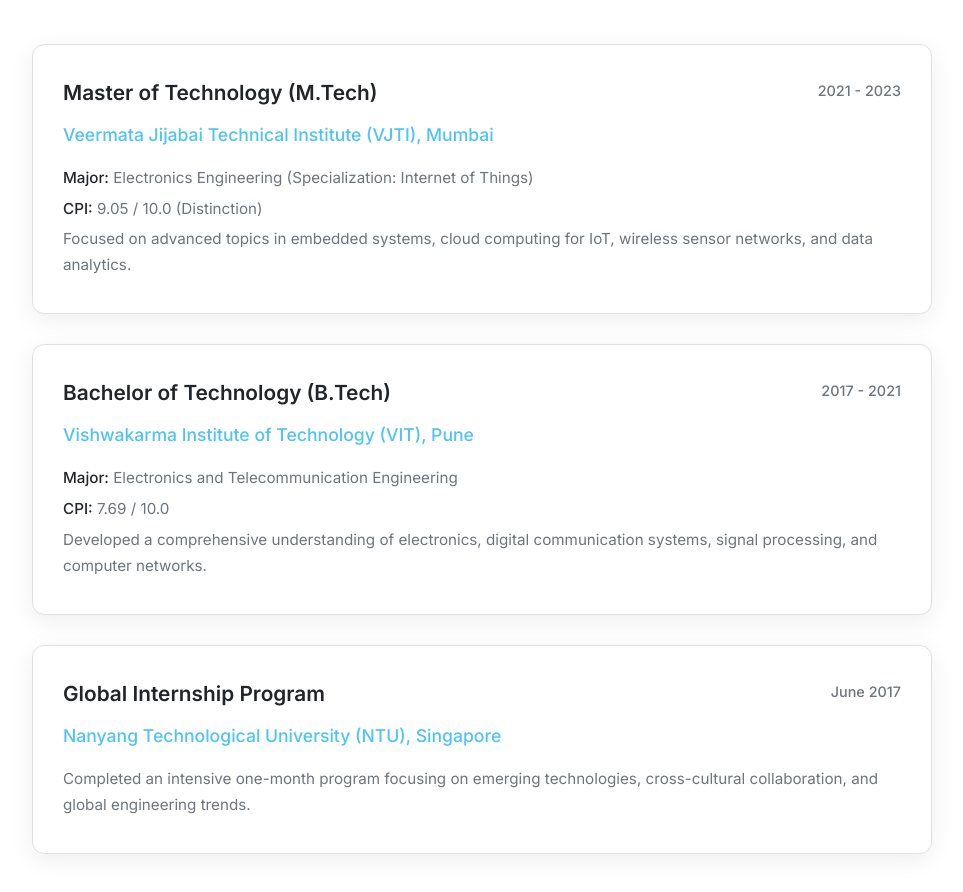
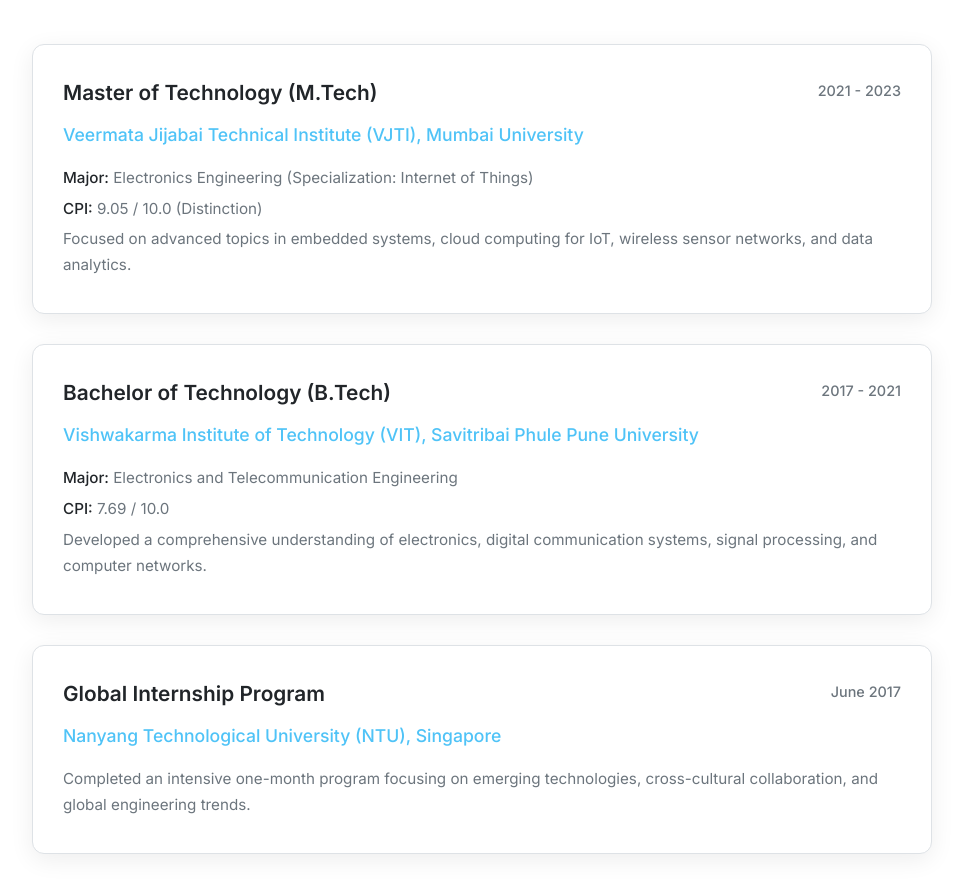
Before and after one commit to stu-a11y/github.io, a plain HTML site: page resume.html in a window 1280 px wide. Shown: the part 2660-3552 px from the top of the page, without its empty margins (158-1121 px from the left). Drawn offline with Linux system fonts and the light colour scheme.

Commit message:
phase-6-resume-update

```diff
--- a/resume.html
+++ b/resume.html
@@ -893,7 +893,7 @@
                             <h3 class="education-title">Master of Technology (M.Tech)</h3>
                             <p class="education-date">2021 - 2023</p>
                         </div>
-                        <p class="education-institution">Veermata Jijabai Technical Institute (VJTI), Mumbai</p>
+                        <p class="education-institution">Veermata Jijabai Technical Institute (VJTI), Mumbai University</p>
                         <div class="education-details">
                             <p><strong>Major:</strong> Electronics Engineering (Specialization: Internet of Things)</p>
                             <p><strong>CPI:</strong> 9.05 / 10.0 (Distinction)</p>
@@ -906,7 +906,7 @@
                             <h3 class="education-title">Bachelor of Technology (B.Tech)</h3>
                             <p class="education-date">2017 - 2021</p>
                         </div>
-                        <p class="education-institution">Vishwakarma Institute of Technology (VIT), Pune</p>
+                        <p class="education-institution">Vishwakarma Institute of Technology (VIT), Savitribai Phule Pune University</p>
                         <div class="education-details">
                             <p><strong>Major:</strong> Electronics and Telecommunication Engineering</p>
                             <p><strong>CPI:</strong> 7.69 / 10.0</p>
```
